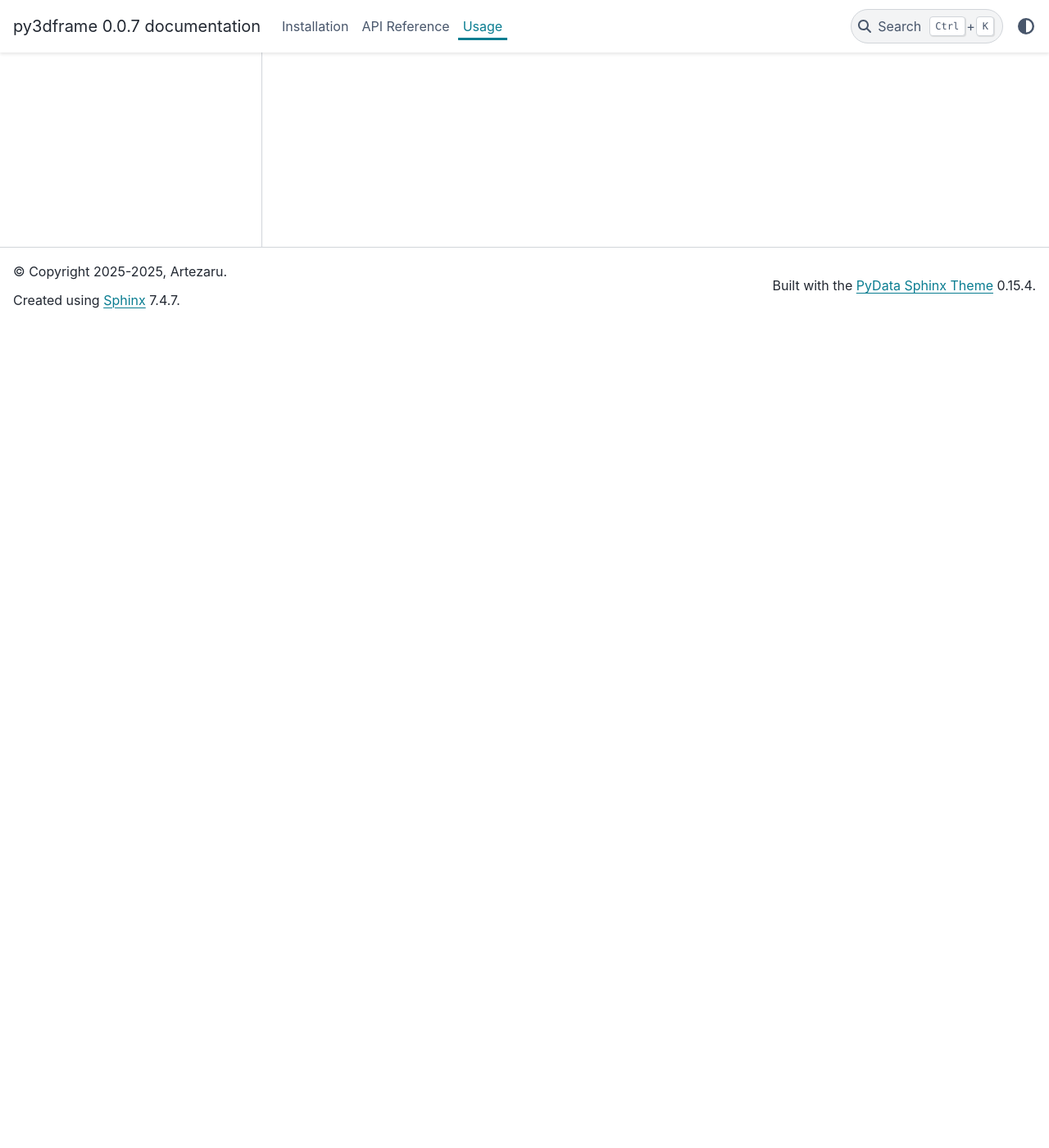
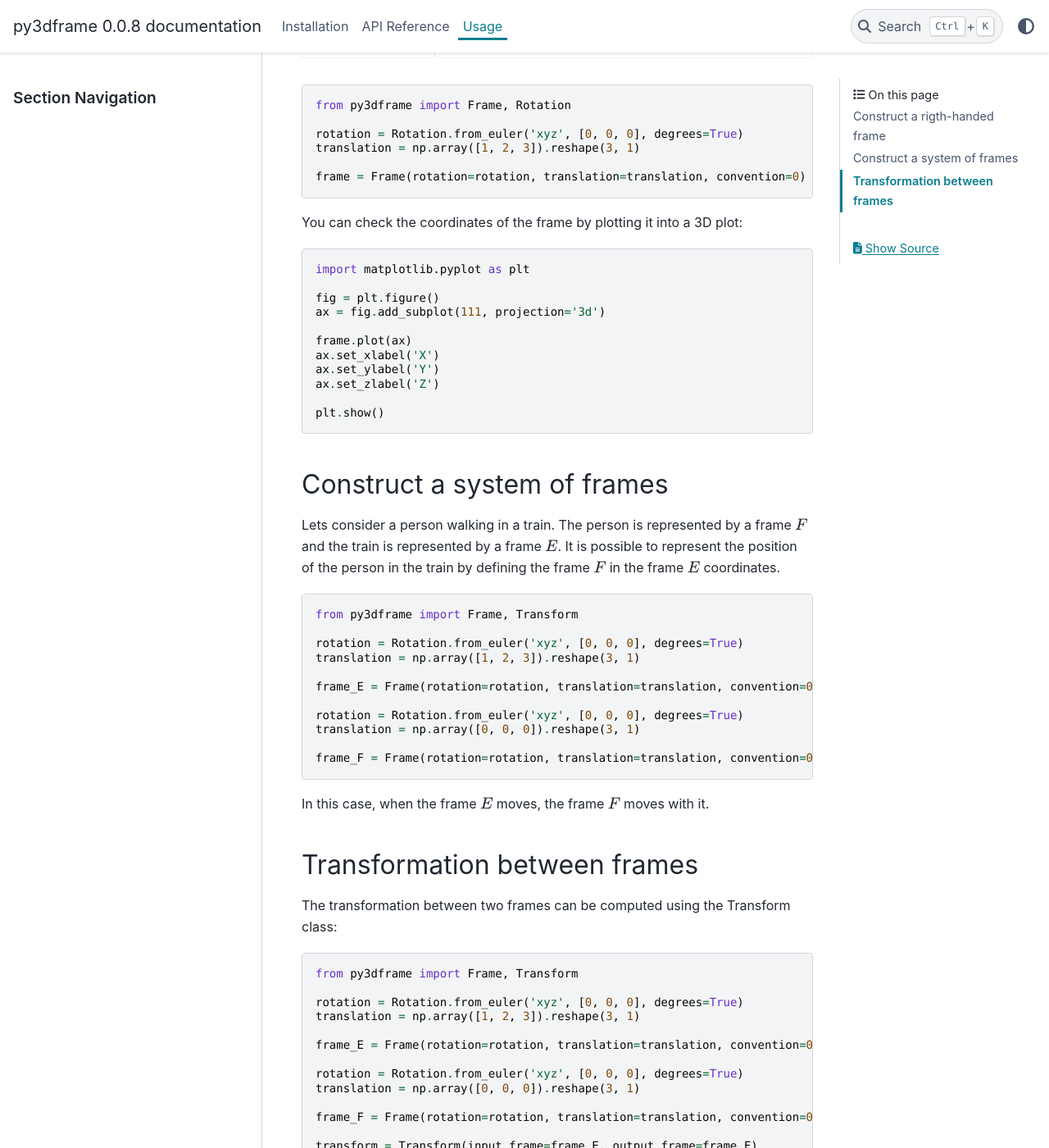
Before and after one commit to Artezaru/py3dframe, a Sphinx documentation site: the page built from docs/source/usage.rst, in a window 1280 px wide and 1400 px high, scrolled down 1005 px. Shown: the whole window at 82% size. Built offline with Sphinx 7.4.7 and the PyData theme 0.15.4, drawn with Linux system fonts in a browser that asks for light colours; pages that are not in the unit, such as notebooks, are missing from menus; some of the changed text lies outside the part shown.

Commit message:
Default-commit-message

```diff
--- a/docs/source/usage.rst
+++ b/docs/source/usage.rst
@@ -2,3 +2,129 @@ Usage
 ==============
 
 This section will guide you through the basic usage of the ``py3dframe`` package.
+
+Construct a rigth-handed frame
+------------------------------
+
+First to create a frame, you can give the origin and the axes of the frame as follows:
+
+.. code-block:: python
+
+    import numpy as np
+    from py3dframe import Frame
+
+    origin = np.array([1, 2, 3])
+    x_axis = np.array([1, 0, 0])
+    y_axis = np.array([0, 1, 0])
+    z_axis = np.array([0, 0, 1])
+
+    frame = Frame(origin=origin, x_axis=x_axis, y_axis=y_axis, z_axis=z_axis)
+
+
+You can also construct a frame from a rotation and a translation using one the 8 possible conventions:
+
++---------------------+----------------------------------------------------------------+
+| Index               | Formula                                                        |
++=====================+================================================================+
+| 0                   | :math:`\mathbf{X}_E = \mathbf{R} \mathbf{X}_F + \mathbf{T}`    |
++---------------------+----------------------------------------------------------------+
+| 1                   | :math:`\mathbf{X}_E = \mathbf{R} \mathbf{X}_F - \mathbf{T}`    |
++---------------------+----------------------------------------------------------------+
+| 2                   | :math:`\mathbf{X}_E = \mathbf{R} (\mathbf{X}_F + \mathbf{T})`  |
++---------------------+----------------------------------------------------------------+
+| 3                   | :math:`\mathbf{X}_E = \mathbf{R} (\mathbf{X}_F - \mathbf{T})`  |
++---------------------+----------------------------------------------------------------+
+| 4                   | :math:`\mathbf{X}_F = \mathbf{R} \mathbf{X}_E + \mathbf{T}`    |
++---------------------+----------------------------------------------------------------+
+| 5                   | :math:`\mathbf{X}_F = \mathbf{R} \mathbf{X}_E - \mathbf{T}`    |
++---------------------+----------------------------------------------------------------+
+| 6                   | :math:`\mathbf{X}_F = \mathbf{R} (\mathbf{X}_E + \mathbf{T})`  |
++---------------------+----------------------------------------------------------------+
+| 7                   | :math:`\mathbf{X}_F = \mathbf{R} (\mathbf{X}_E - \mathbf{T})`  |
++---------------------+----------------------------------------------------------------+
+
+.. code-block:: python
+
+    from py3dframe import Frame, Rotation
+
+    rotation = Rotation.from_euler('xyz', [0, 0, 0], degrees=True)
+    translation = np.array([1, 2, 3]).reshape(3, 1)
+
+    frame = Frame(rotation=rotation, translation=translation, convention=0)
+
+You can check the coordinates of the frame by plotting it into a 3D plot:
+
+.. code-block:: python
+
+    import matplotlib.pyplot as plt
+
+    fig = plt.figure()
+    ax = fig.add_subplot(111, projection='3d')
+
+    frame.plot(ax)
+    ax.set_xlabel('X')
+    ax.set_ylabel('Y')
+    ax.set_zlabel('Z')
+
+    plt.show()
+
+Construct a system of frames
+----------------------------
+
+Lets consider a person walking in a train.
+The person is represented by a frame :math:`F` and the train is represented by a frame :math:`E`.
+It is possible to represent the position of the person in the train by defining the frame :math:`F` in the frame :math:`E` coordinates.
+
+.. code-block:: python
+
+    from py3dframe import Frame, Transform
+
+    rotation = Rotation.from_euler('xyz', [0, 0, 0], degrees=True)
+    translation = np.array([1, 2, 3]).reshape(3, 1)
+
+    frame_E = Frame(rotation=rotation, translation=translation, convention=0)
+
+    rotation = Rotation.from_euler('xyz', [0, 0, 0], degrees=True)
+    translation = np.array([0, 0, 0]).reshape(3, 1)
+
+    frame_F = Frame(rotation=rotation, translation=translation, convention=0, parent=frame_E)
+
+In this case, when the frame :math:`E` moves, the frame :math:`F` moves with it.
+
+Transformation between frames
+------------------------------
+
+The transformation between two frames can be computed using the Transform class:
+
+.. code-block:: python
+
+    from py3dframe import Frame, Transform
+
+    rotation = Rotation.from_euler('xyz', [0, 0, 0], degrees=True)
+    translation = np.array([1, 2, 3]).reshape(3, 1)
+
+    frame_E = Frame(rotation=rotation, translation=translation, convention=0)
+
+    rotation = Rotation.from_euler('xyz', [0, 0, 0], degrees=True)
+    translation = np.array([0, 0, 0]).reshape(3, 1)
+
+    frame_F = Frame(rotation=rotation, translation=translation, convention=0, parent=frame_E)
+
+    transform = Transform(input_frame=frame_E, output_frame=frame_F)
+
+    print(transform.translation)
+    print(transform.rotation.as_euler('xyz', degrees=True))
+
+This object can be used to transform points or vector from one frame to another:
+
+.. code-block:: python
+
+    point_E = np.array([1, 2, 3]).reshape(3, 1)
+    point_F = transform.transform(point=point_E) # In convention 0 : pE = R * pF + T
+    point_E = transform.inverse_transform(point=point_F)
+
+    vector_E = np.array([1, 2, 3]).reshape(3, 1)
+    vector_F = transform.transform(vector=vector_E) # In convention 0 : vE = R * vF
+    vector_E = transform.inverse_transform(vector=vector_F)
+
+When the frame :math:`E` moves, the transform object will automatically update the transformation between the two frames.
--- a/py3dframe/__version__.py
+++ b/py3dframe/__version__.py
@@ -1 +1 @@
-__version__ = "0.0.7"
+__version__ = "0.0.8"
```
Also changed, not shown: README.md (+1 -1 lines), .bumpver.toml.
